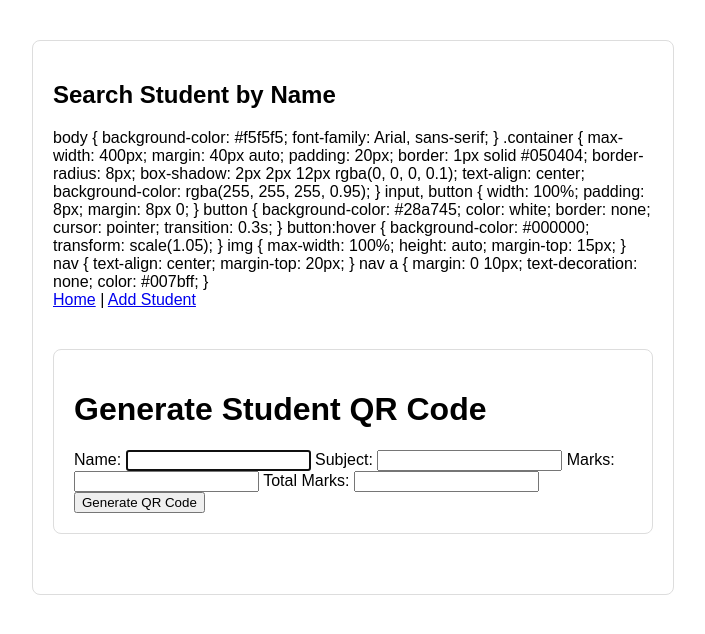
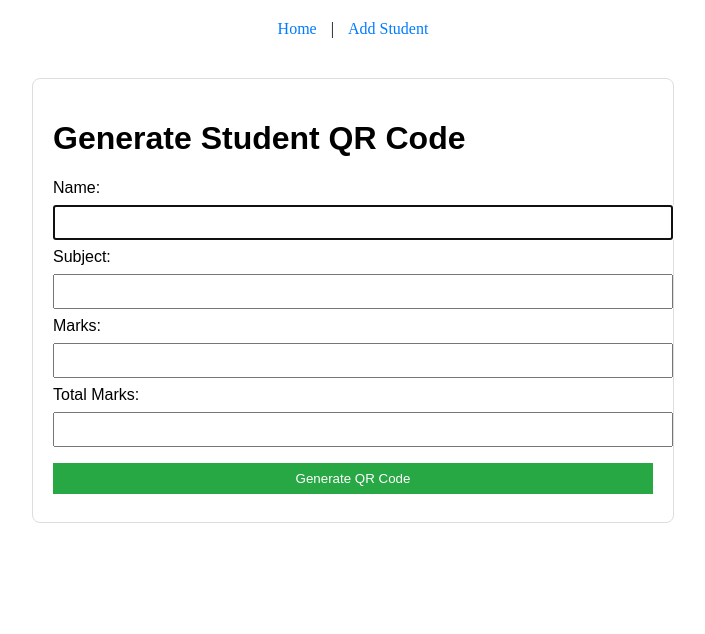
Before and after one commit to jwalant007/qr-code-genrator, a Flask app: page / in a window 1280 px wide. Shown: the top 634 px of the page, without its empty margins (287-992 px from the left). Run offline with Flask 3, Linux system fonts and the light colour scheme.

Commit message:
Updated Flask app for redeployment on Render

```diff
--- a/templates/index.html
+++ b/templates/index.html
@@ -10,26 +10,6 @@
             border: 1px solid #ddd;
             border-radius: 8px;
             font-family: Arial, sans-serif;
-        }
-    </style>
-</head>
-<body>
-    <div class="container">
-        <h2>Search Student by Name</h2>
-        <form method="POST" action="/">
-         body {
-            background-color: #f5f5f5;
-            font-family: Arial, sans-serif;
-        }
-        .container {
-            max-width: 400px;
-            margin: 40px auto;
-            padding: 20px;
-            border: 1px solid #050404;
-            border-radius: 8px;
-            box-shadow: 2px 2px 12px rgba(0, 0, 0, 0.1);
-            text-align: center;
-            background-color: rgba(255, 255, 255, 0.95);
         }
         input, button {
             width: 100%;
@@ -116,7 +96,3 @@
     </div>
 </body>
 </html>
-        </form>
-    </div>
-</body>
-</html>
```
